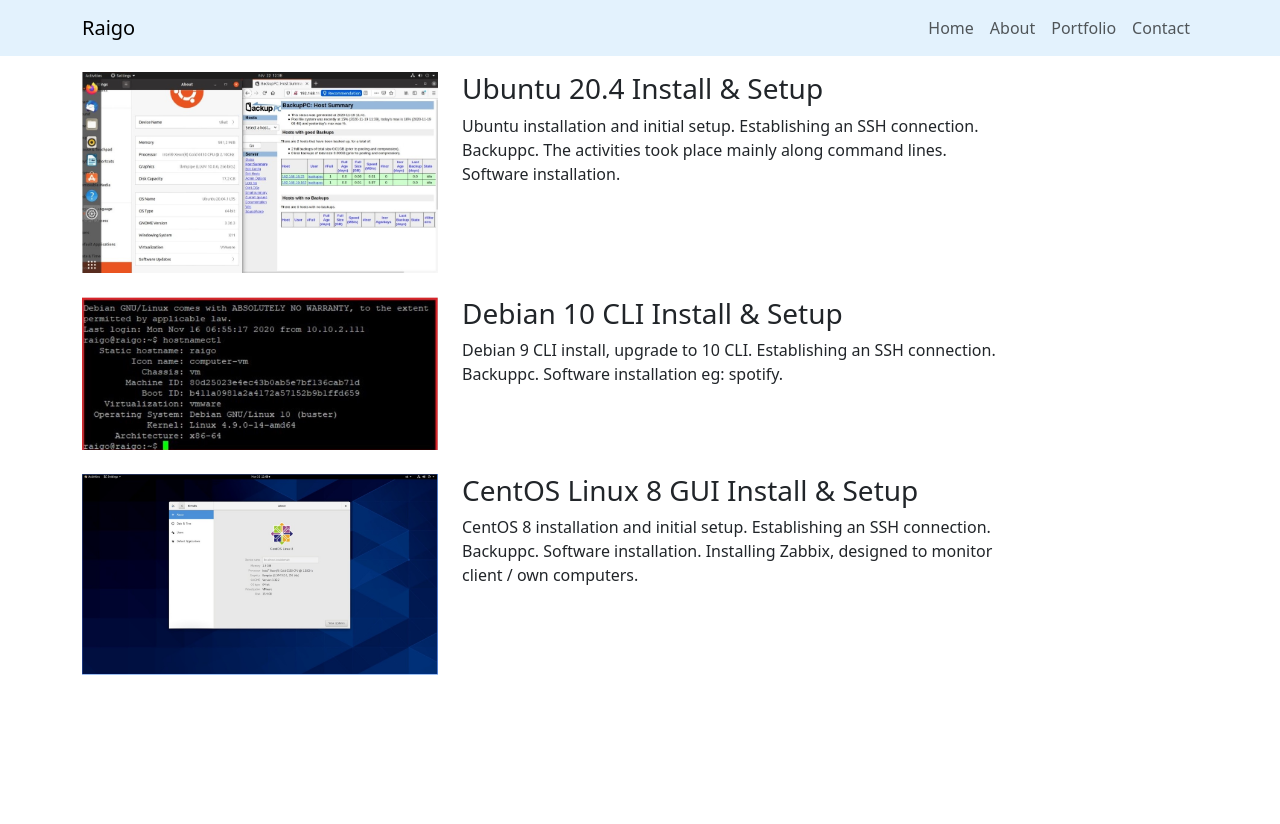
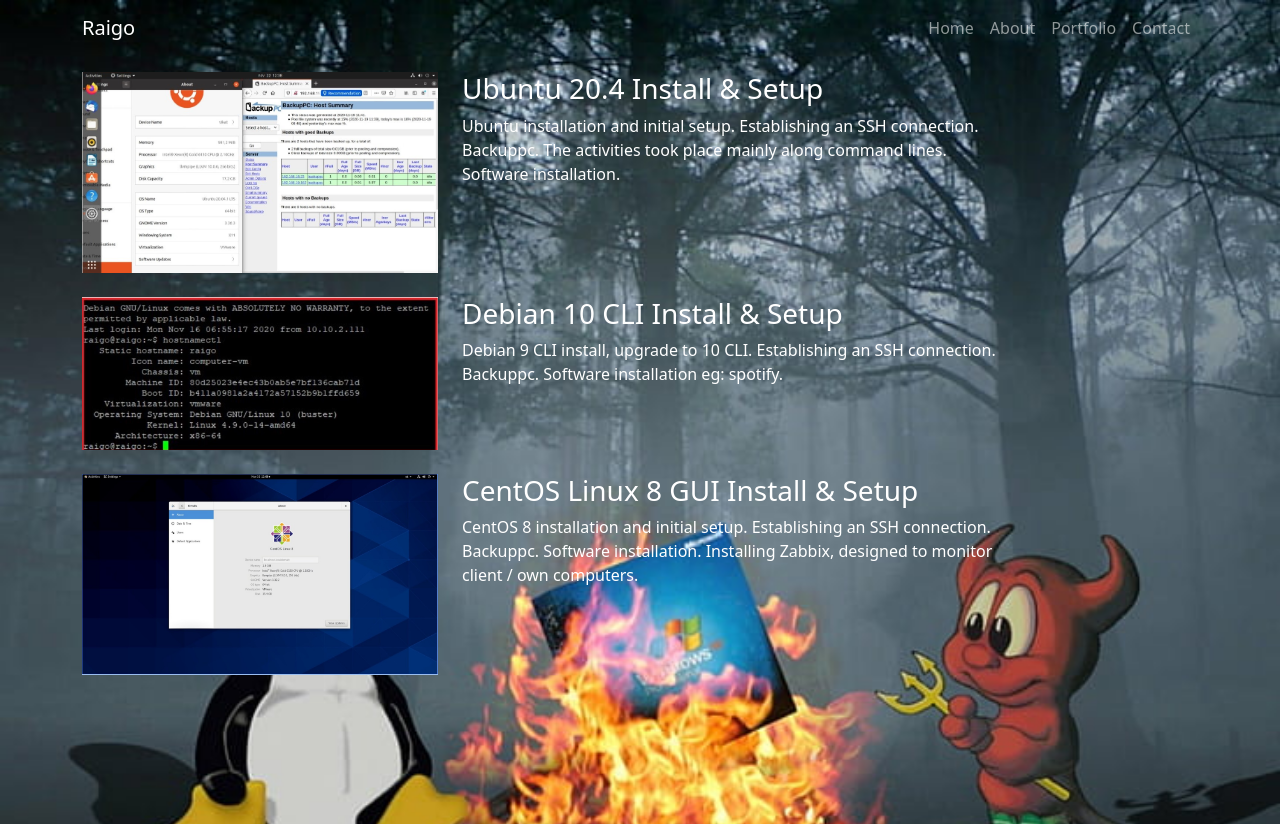
Before and after one commit to raigoh/Portfolio, a plain HTML site: page Linux-BSD-OS.html in a window 1280 px wide. Drawn offline with nearby package versions, Linux system fonts and the light colour scheme.

Commit message:
Linux/BSD OS background added

```diff
--- a/Linux-BSD-OS.html
+++ b/Linux-BSD-OS.html
@@ -18,11 +18,8 @@
       crossorigin="anonymous"
     ></script>
   </head>
-  <body>
-    <nav
-      class="navbar navbar-expand-lg fixed-top navbarScroll"
-      style="background-color: #e3f2fd"
-    >
+  <body class="linux-img">
+    <nav class="navbar navbar-expand-lg fixed-top navbarScroll navbar-dark">
       <div class="container">
         <a class="navbar-brand">Raigo</a>
         <button
@@ -45,13 +42,29 @@
               <a class="nav-link" href="index.html#about">About</a>
             </li>
             <li class="nav-item dropdown">
-              <a class="nav-link" href="index.html#portfolio" >Portfolio</a>
-               <ul class="dropdown-menu">
-                <li><a class="dropdown-item" href="Windows-OS.html">Windows Operating System</a></li>
-                <li><a class="dropdown-item" href="Linux-BSD-OS.html">Linux/BSD Operating Systems</a></li>
-                <li><a class="dropdown-item" href="C-Networks.html">Computer Networking</a></li>
-                <li><a class="dropdown-item" href="basic_know.html">Basic knowledge of IT</a></li>
-               </ul>
+              <a class="nav-link" href="index.html#portfolio">Portfolio</a>
+              <ul class="dropdown-menu">
+                <li>
+                  <a class="dropdown-item" href="Windows-OS.html"
+                    >Windows Operating System</a
+                  >
+                </li>
+                <li>
+                  <a class="dropdown-item" href="Linux-BSD-OS.html"
+                    >Linux/BSD Operating Systems</a
+                  >
+                </li>
+                <li>
+                  <a class="dropdown-item" href="C-Networks.html"
+                    >Computer Networking</a
+                  >
+                </li>
+                <li>
+                  <a class="dropdown-item" href="basic_know.html"
+                    >Basic knowledge of IT</a
+                  >
+                </li>
+              </ul>
             </li>
             <li class="nav-item">
               <a class="nav-link" href="index.html#contact">Contact</a>
@@ -70,8 +83,8 @@
           </div>
 
           <div class="col-lg-6">
-            <h3>Ubuntu 20.4 Install & Setup</h3>
-            <p>
+            <h3 class="linux_title">Ubuntu 20.4 Install & Setup</h3>
+            <p class="linux_text">
               Ubuntu installation and initial setup. Establishing an SSH
               connection. Backuppc. The activities took place mainly along
               command lines. Software installation.
@@ -85,8 +98,8 @@
           </div>
 
           <div class="col-lg-6">
-            <h3>Debian 10 CLI Install & Setup</h3>
-            <p>
+            <h3 class="linux_title">Debian 10 CLI Install & Setup</h3>
+            <p class="linux_text">
               Debian 9 CLI install, upgrade to 10 CLI. Establishing an SSH
               connection. Backuppc. Software installation eg: spotify.
             </p>
@@ -99,8 +112,8 @@
           </div>
 
           <div class="col-lg-6">
-            <h3>CentOS Linux 8 GUI Install & Setup</h3>
-            <p>
+            <h3 class="linux_title">CentOS Linux 8 GUI Install & Setup</h3>
+            <p class="linux_text">
               CentOS 8 installation and initial setup. Establishing an SSH
               connection. Backuppc. Software installation. Installing Zabbix,
               designed to monitor client / own computers.
--- a/style.css
+++ b/style.css
@@ -208,6 +208,36 @@ Linux OS
   width: 100%;
 }
 
+/* Background img */
+body,
+html {
+  height: 100%;
+  margin: 0;
+}
+
+.linux-img {
+  /* The image used */
+  background-image: url("images/burning-camp-fire-bsd.jpg");
+
+  /* Full height */
+  height: 100vh;
+
+  /* Center and scale the image nicely */
+  background-position: center;
+  background-repeat: no-repeat;
+  background-size: cover;
+  background-attachment: fixed;
+}
+
+/* Style the header and text */
+.linux_title {
+  color: white;
+}
+
+.linux_text {
+  color: white;
+}
+
 /*------------------
 Computer Networking
 --------------------*/
```
Also changed, not shown: images/burning-camp-fire-bsd.jpg (added).
